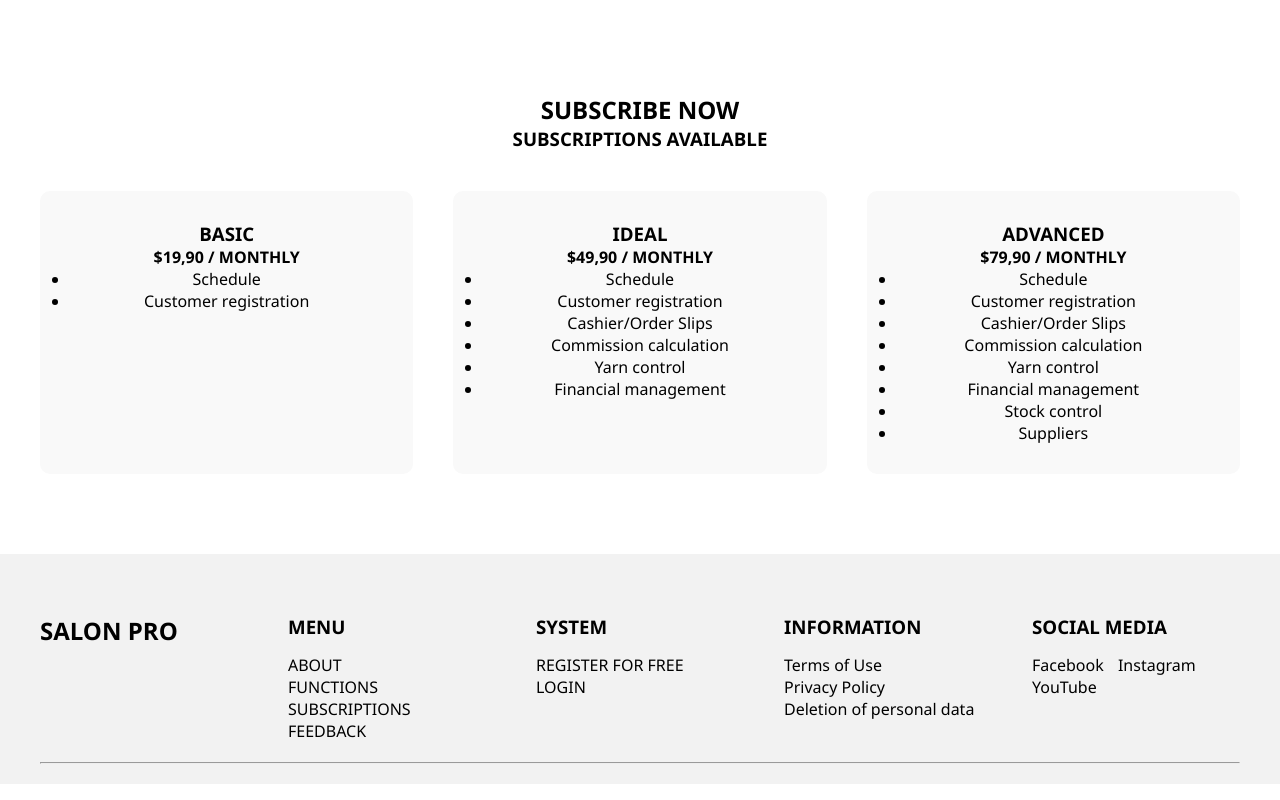
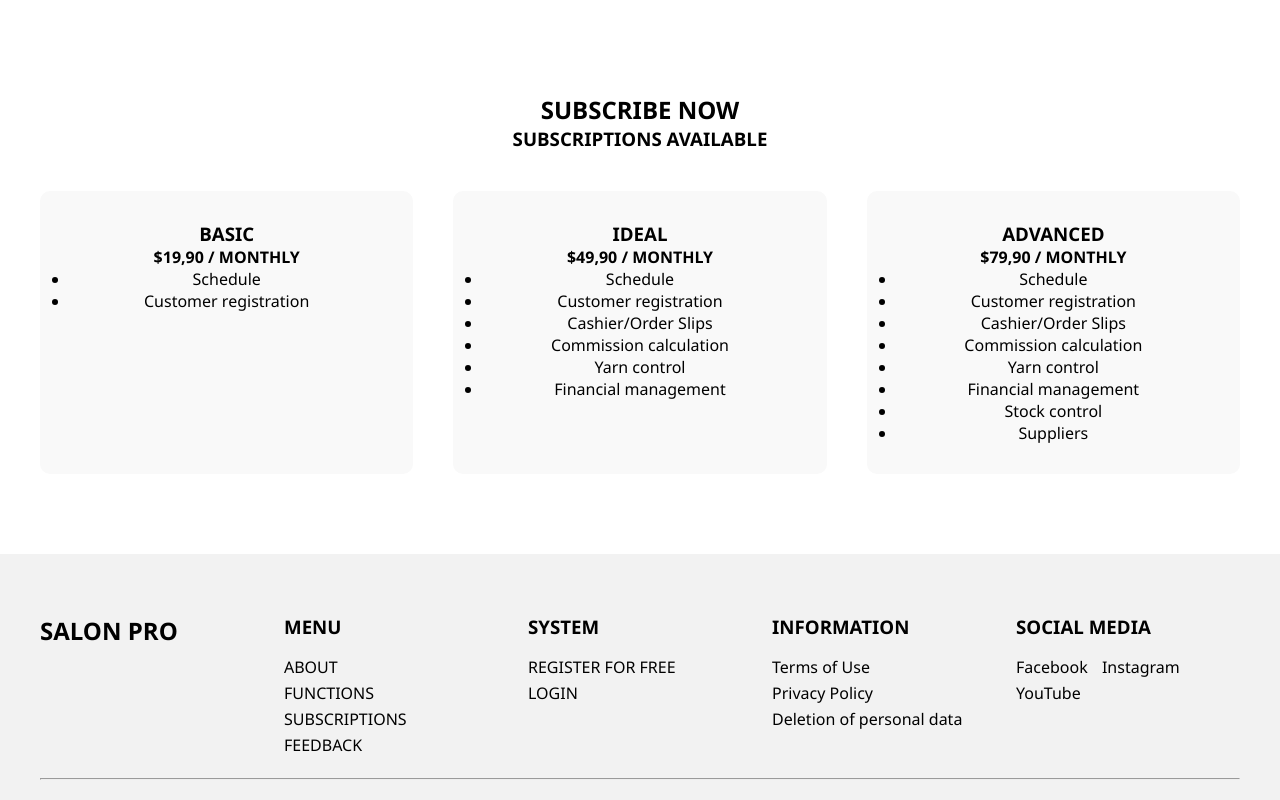
Before and after one commit to Jvictorbicker/SaaS-Salon-PRO, a plain HTML site: page index.html in a window 1280 px wide. Shown: the part 1380-2180 px from the top of the page. Drawn offline with Linux system fonts and the light colour scheme.

Commit message:
concertar layout

```diff
--- a/styles.css
+++ b/styles.css
@@ -53,7 +53,7 @@ body {
 
 .menu-toggle span {
     display: block;
-    height: 4px;           /* barras achatadas */
+    height: 4px; 			/* barras achatadas */
     background: #000;
     border-radius: 2px;
     transition: all 0.3s ease;
@@ -210,7 +210,7 @@ body {
     border-radius: 10px;
 }
 
-/* Footer */
+/* --- FOOTER (Padrão: Telas Menores) --- */
 .site-footer {
     padding: 60px 40px 20px;
     background: #f2f2f2;
@@ -218,9 +218,17 @@ body {
 
 .footer-grid {
     display: grid;
-    grid-template-columns: repeat(auto-fit, minmax(150px, 1fr));
-    gap: 40px;
+    /* 🔹 NOVO PADRÃO: 2 Colunas (para telas pequenas/médias) */
+    grid-template-columns: repeat(2, 1fr);
+    gap: 40px 20px;
     margin-bottom: 20px;
+}
+
+/* 🔹 Força a primeira coluna (SALON PRO) a ocupar 2 espaços no layout de 2 colunas */
+.footer-grid .footer-column:first-child {
+    grid-column: 1 / -1;
+    text-align: center; /* Centraliza o título "SALON PRO" */
+    margin-bottom: 15px;
 }
 
 .footer-column h3 {
@@ -229,11 +237,14 @@ body {
 
 .footer-column ul {
     list-style: none;
+    padding: 0;
 }
 
 .footer-column a {
     text-decoration: none;
     color: #000;
+    display: block; /* Garante que cada link ocupe uma linha */
+    padding: 2px 0;
 }
 
 .social-links a {
@@ -241,7 +252,11 @@ body {
     margin-right: 10px;
 }
 
+/* --- MEDIA QUERY (max-width: 768px) --- */
 @media (max-width: 768px) {
+
+    /* 💡 REAJUSTES DE FONTES E MARGENS PARA TELAS MENORES */
+
     .footer-grid h2 {
         display: none;
     }
@@ -319,13 +334,16 @@ body {
     .subscription-card {
         font-size: 14px;
     }
+
+    /* 🔹 O bloco de código que você enviou para o footer foi removido/ajustado,
+       pois ele forçava 1 coluna. Mantemos as regras de 2 colunas definidas acima. */
     .footer-grid {
-        grid-template-columns: 1fr; /* uma coluna só */
-        gap: 20px;
-        text-align: center; /* centraliza os itens */
+        /* As 2 colunas definidas no padrão (acima) já estão ativas.
+           Se quiser centralizar todo o texto: */
+        text-align: center;
     }
     .footer-column {
-        width: 100%;
+        width: auto; /* Deixa o Grid controlar a largura */
     }
     .footer-column h3 {
         font-size: 16px;
@@ -339,3 +357,18 @@ body {
         margin: 5px 5px; /* espaçamento menor */
     }
 }
+
+/* --- MEDIA QUERY (min-width: 1024px) - Layout em LINHA RETA --- */
+@media (min-width: 1024px) {
+    .footer-grid {
+        /* Força todas as 5 colunas a ficarem lado a lado (linha reta) */
+        grid-template-columns: repeat(5, 1fr);
+        gap: 20px;
+    }
+
+    /* 🔹 Remove a regra que fazia a primeira coluna ocupar 2 espaços, para que ela se alinhe com as outras */
+    .footer-grid .footer-column:first-child {
+        grid-column: unset;
+        text-align: left; /* Volta o alinhamento para a esquerda em desktop */
+    }
+}
```
Lines whose indentation alone changed are shown as unchanged.
